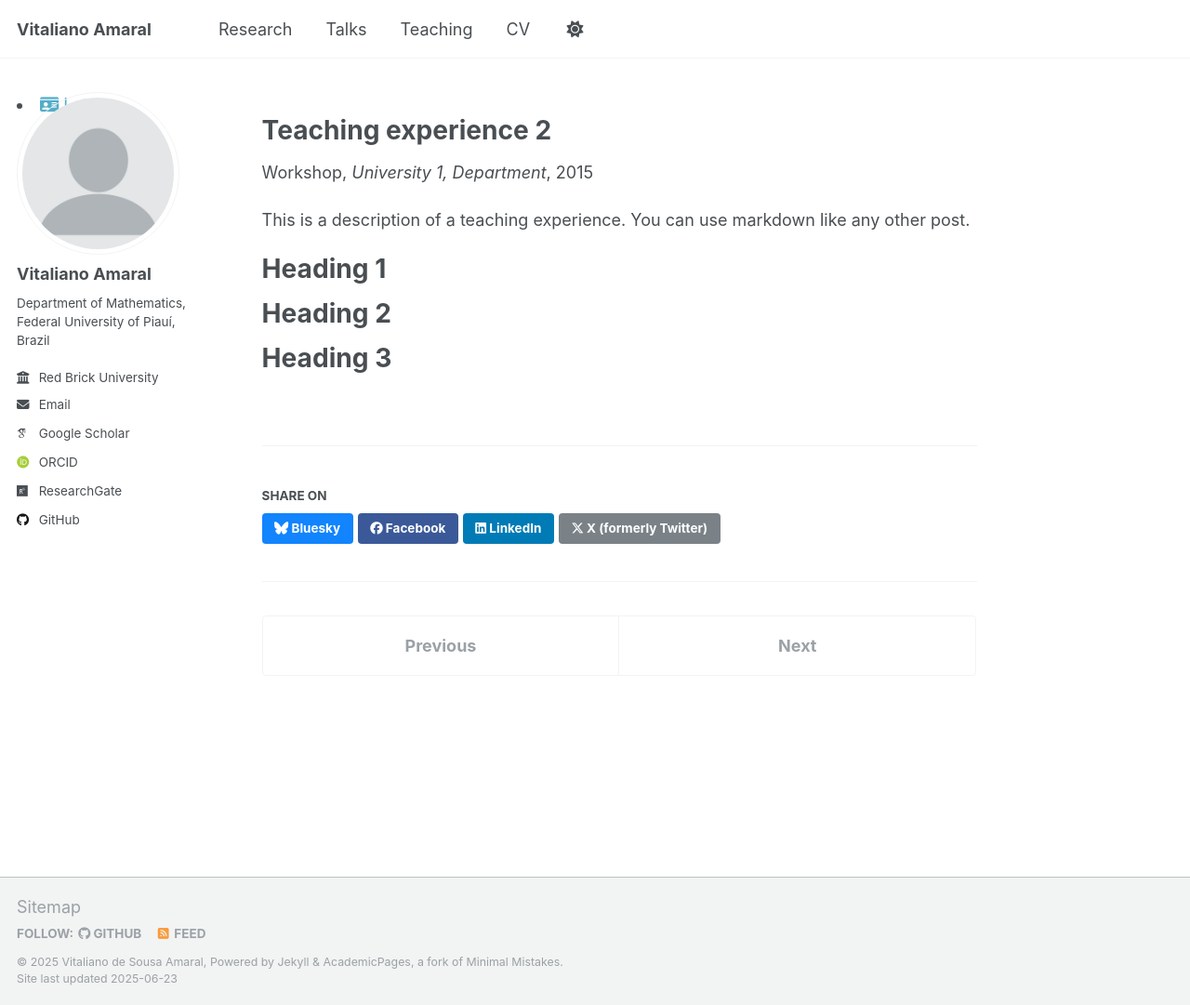
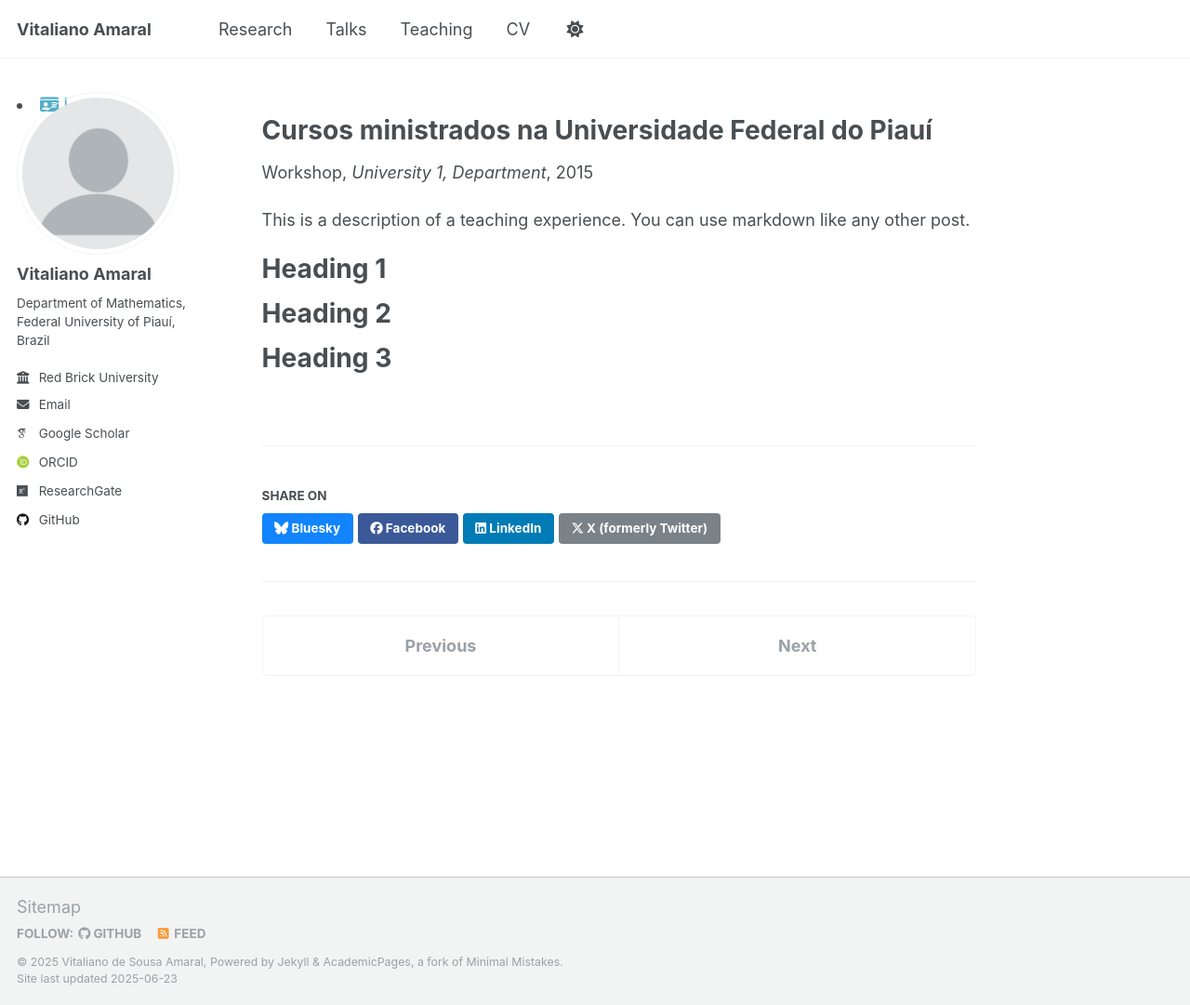
Before and after one commit to vitalianoamaral/vitalianoamaral.github.io, a Jekyll site: the page built from _teaching/2015-spring-teaching-2.md, in a window 1280 px wide and 1081 px high. Shown: the whole window at 93% size. Built offline with Jekyll 4.4.1, drawn with Linux system fonts in a browser that asks for light colours; some web fonts are replaced.

Commit message:
Update 2015-spring-teaching-2.md

```diff
--- a/_teaching/2015-spring-teaching-2.md
+++ b/_teaching/2015-spring-teaching-2.md
@@ -1,5 +1,5 @@
 ---
-title: "Teaching experience 2"
+title: "Cursos ministrados na Universidade Federal do Piauí"
 collection: teaching
 type: "Workshop"
 permalink: /teaching/2015-spring-teaching-1
```
